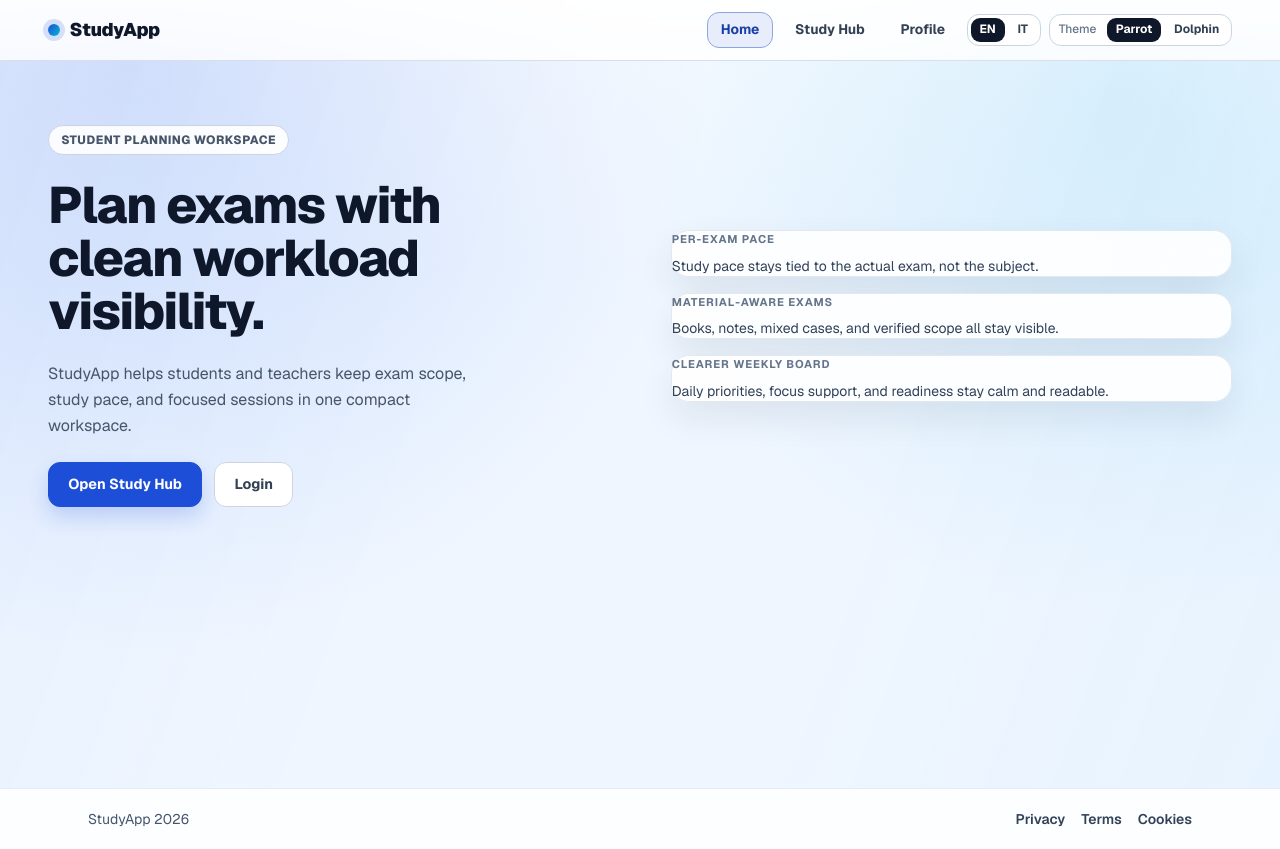
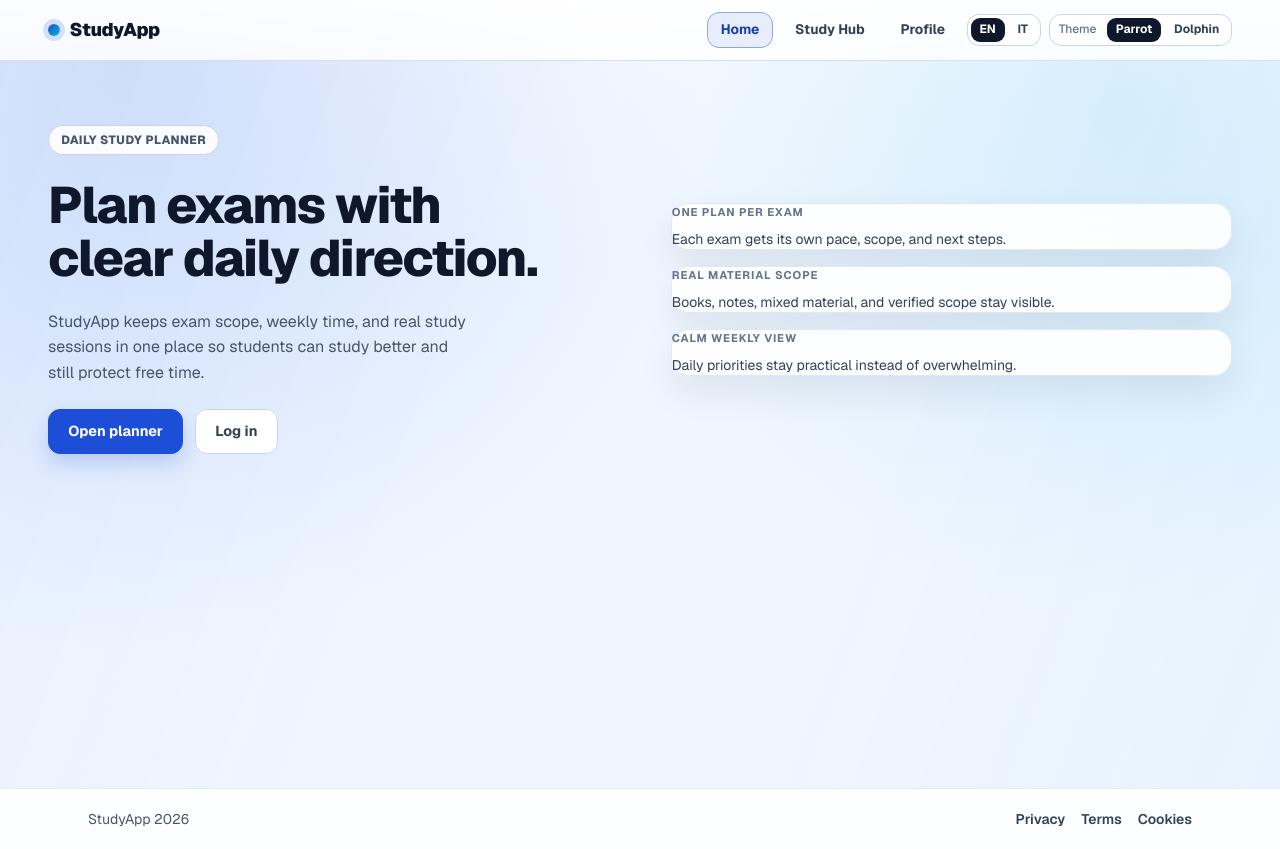
Before and after one commit to fmalgioglio/studyapp, a Next.js app: page / in a window 1280 px wide. Built offline with nearby package versions, Linux system fonts and the light colour scheme.

Commit message:
fix: rewrite student-facing planner copy

```diff
--- a/src/app/home-page-client.tsx
+++ b/src/app/home-page-client.tsx
@@ -7,36 +7,36 @@ import { useUiLanguage } from "@/app/_hooks/use-ui-language";
 
 const COPY = {
   en: {
-    badge: "Student Planning Workspace",
+    badge: "Daily study planner",
     headline1: "Plan exams with",
-    headline2: "clean workload visibility.",
+    headline2: "clear daily direction.",
     description:
-      "StudyApp helps students and teachers keep exam scope, study pace, and focused sessions in one compact workspace.",
-    openStudyHub: "Open Study Hub",
-    login: "Login",
-    devNote: "Local development shortcut. Creates a browser session and opens the planner.",
-    metric1: "Per-exam pace",
-    metric1Body: "Study pace stays tied to the actual exam, not the subject.",
-    metric2: "Material-aware exams",
-    metric2Body: "Books, notes, mixed cases, and verified scope all stay visible.",
-    metric3: "Clearer weekly board",
-    metric3Body: "Daily priorities, focus support, and readiness stay calm and readable.",
+      "StudyApp keeps exam scope, weekly time, and real study sessions in one place so students can study better and still protect free time.",
+    openStudyHub: "Open planner",
+    login: "Log in",
+    devNote: "Local shortcut for development. It opens a browser session directly in the planner.",
+    metric1: "One plan per exam",
+    metric1Body: "Each exam gets its own pace, scope, and next steps.",
+    metric2: "Real material scope",
+    metric2Body: "Books, notes, mixed material, and verified scope stay visible.",
+    metric3: "Calm weekly view",
+    metric3Body: "Daily priorities stay practical instead of overwhelming.",
   },
   it: {
-    badge: "Workspace di Pianificazione",
+    badge: "Planner studio quotidiano",
     headline1: "Pianifica gli esami con",
-    headline2: "un carico piu leggibile.",
+    headline2: "una direzione chiara ogni giorno.",
     description:
-      "StudyApp aiuta studenti e docenti a tenere insieme perimetro esame, ritmo di studio e sessioni focus in uno spazio compatto.",
-    openStudyHub: "Apri Study Hub",
+      "StudyApp tiene insieme perimetro dell'esame, tempo settimanale e sessioni di studio reali, cosi studi meglio e proteggi anche il tempo libero.",
+    openStudyHub: "Apri planner",
     login: "Accesso",
-    devNote: "Scorciatoia locale. Crea una sessione nel browser e apre il planner.",
-    metric1: "Ritmo per esame",
-    metric1Body: "Il ritmo di studio resta collegato al singolo esame, non solo alla materia.",
-    metric2: "Esami sensibili al materiale",
-    metric2Body: "Libri, appunti, casi misti e perimetro verificato restano visibili.",
-    metric3: "Board settimanale piu chiara",
-    metric3Body: "Priorita giornaliere, supporto focus e prontezza restano calmi e leggibili.",
+    devNote: "Scorciatoia locale per sviluppo. Apre subito una sessione browser nel planner.",
+    metric1: "Un piano per esame",
+    metric1Body: "Ogni esame ha il suo ritmo, il suo perimetro e i suoi prossimi passi.",
+    metric2: "Perimetro reale",
+    metric2Body: "Libri, appunti, materiale misto e perimetro verificato restano visibili.",
+    metric3: "Settimana piu chiara",
+    metric3Body: "Le priorita giornaliere restano pratiche e non pesanti.",
   },
 } as const;
 
--- a/src/app/planner/students/page.tsx
+++ b/src/app/planner/students/page.tsx
@@ -242,26 +242,26 @@ export default function PlannerStudentsPage() {
     (easiestCount > 0 ? 25 : 0) +
     (effortCount > 0 ? 25 : 0);
   const recommendations: string[] = [];
-  if (!resolvedName.trim()) recommendations.push("Add your full name.");
-  if (resolvedWeeklyHours < 6) recommendations.push("Set at least 6 weekly study hours.");
-  if (easiestCount === 0) recommendations.push("Pick at least one easy subject.");
-  if (effortCount === 0) recommendations.push("Pick at least one effort-heavy subject.");
+  if (!resolvedName.trim()) recommendations.push("Add your name so the planner feels personal.");
+  if (resolvedWeeklyHours < 6) recommendations.push("Set a realistic weekly study budget.");
+  if (easiestCount === 0) recommendations.push("Choose one subject that usually feels easier.");
+  if (effortCount === 0) recommendations.push("Choose one subject that usually needs more effort.");
 
   return (
     <main className="space-y-5 sm:space-y-6">
       <section className="planner-panel planner-hero">
-        <h1 className="text-2xl font-extrabold tracking-tight text-slate-900">Profile</h1>
+        <h1 className="text-2xl font-extrabold tracking-tight text-slate-900">Study profile</h1>
         <p className="mt-1 text-sm text-slate-600">
-          Keep profile data light, then expand only the parts you want to tune.
+          Save only what helps the planner set a better weekly rhythm.
         </p>
       </section>
 
       <section className="planner-panel">
         <div className="flex items-start justify-between gap-4">
           <div>
-            <h2 className="text-base font-semibold text-slate-900">Learning profile</h2>
+            <h2 className="text-base font-semibold text-slate-900">Planner profile</h2>
             <p className="mt-0.5 text-sm text-slate-500">
-              {studyContext ?? "No context selected"} · {profileScore}% complete
+              {studyContext ?? "No context selected"} | {profileScore}% complete
             </p>
           </div>
           <div className="flex items-center gap-1.5">
@@ -312,7 +312,7 @@ export default function PlannerStudentsPage() {
           <div>
             <h2 className="text-lg font-bold text-slate-900">Profile details</h2>
             <p className="mt-1 text-sm text-slate-600">
-              Core account and capacity settings stay collapsed until needed.
+              Name and weekly hours are enough for the planner to start well.
             </p>
           </div>
           <button
@@ -401,7 +401,7 @@ export default function PlannerStudentsPage() {
           <div>
             <h2 className="text-lg font-bold text-slate-900">Study preferences</h2>
             <p className="mt-1 text-sm text-slate-600">
-              Mark the subjects that usually feel lighter and the ones that need more deliberate effort.
+              Mark the subjects that usually feel easier and the ones that need more deliberate effort.
             </p>
           </div>
           <button
@@ -415,10 +415,10 @@ export default function PlannerStudentsPage() {
 
         <div className="mt-4 grid gap-3 lg:grid-cols-2">
           <article className="planner-card bg-emerald-50/70">
-            <p className="planner-eyebrow text-emerald-700">Naturally lighter</p>
+            <p className="planner-eyebrow text-emerald-700">Feels easier</p>
             <p className="mt-1 text-sm text-slate-700">
               {affinity.easiestSubjects.length > 0
-                ? affinity.easiestSubjects.join(" · ")
+                ? affinity.easiestSubjects.join(" | ")
                 : "No easier subjects selected yet."}
             </p>
             <p className="mt-3 text-xs font-semibold text-emerald-800">
@@ -429,8 +429,8 @@ export default function PlannerStudentsPage() {
             <p className="planner-eyebrow text-amber-700">Needs more effort</p>
             <p className="mt-1 text-sm text-slate-700">
               {affinity.effortSubjects.length > 0
-                ? affinity.effortSubjects.join(" · ")
-                : "No effort-heavy subjects selected yet."}
+                ? affinity.effortSubjects.join(" | ")
+                : "No needs more effort subjects selected yet."}
             </p>
             <p className="mt-3 text-xs font-semibold text-amber-900">
               {effortCount}/{AFFINITY_LIMIT} selected
@@ -485,7 +485,7 @@ export default function PlannerStudentsPage() {
 
             <div className="flex flex-wrap items-center justify-between gap-3">
               <div className="text-xs text-slate-500">
-                Saved profile: {savedAffinity.easiestSubjects.length} easy / {savedAffinity.effortSubjects.length} effort-heavy
+                Saved profile: {savedAffinity.easiestSubjects.length} easy / {savedAffinity.effortSubjects.length} needs more effort
               </div>
               <button
                 type="button"
```
Also changed, not shown: 1 other file (tests, documents, lock files or other folders).
